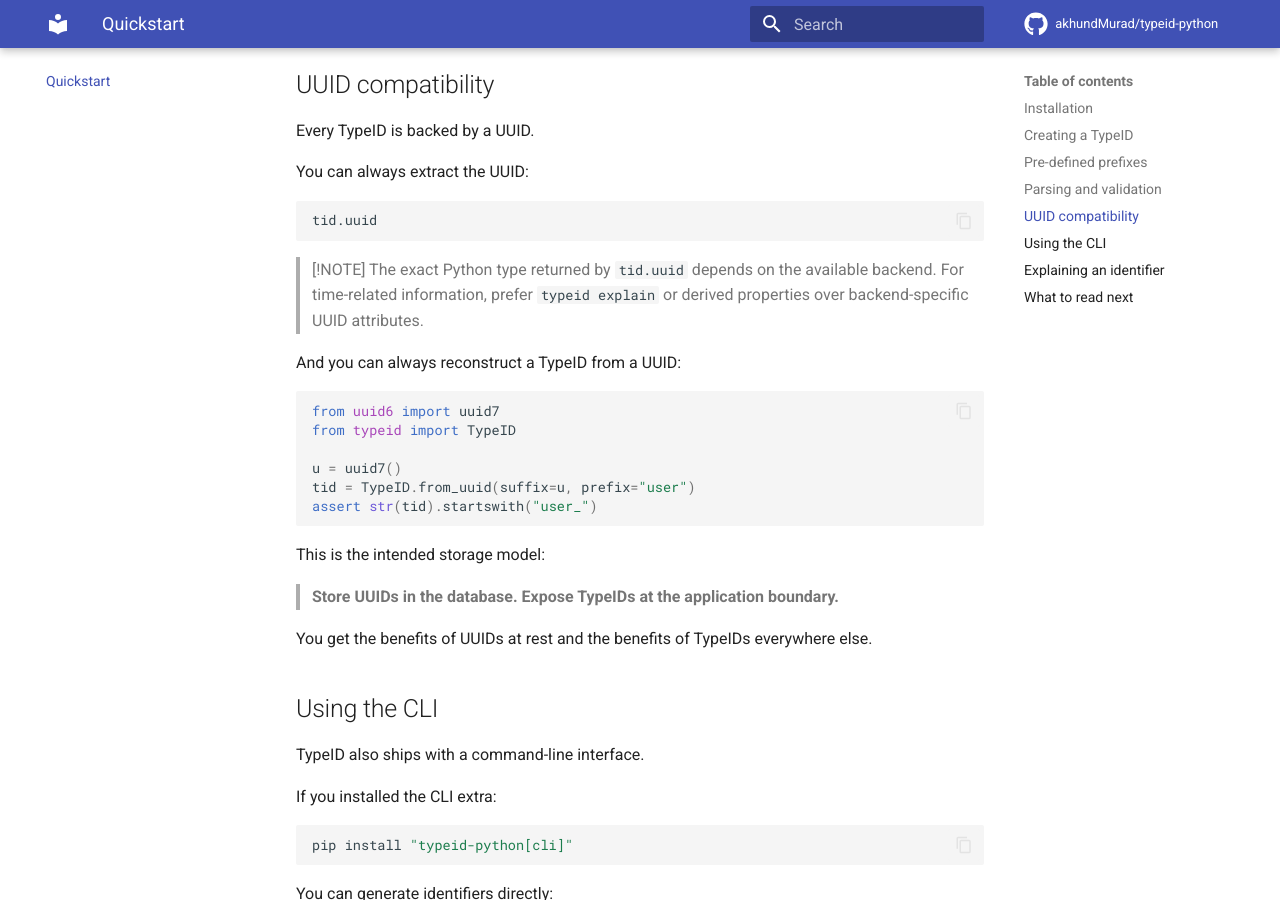
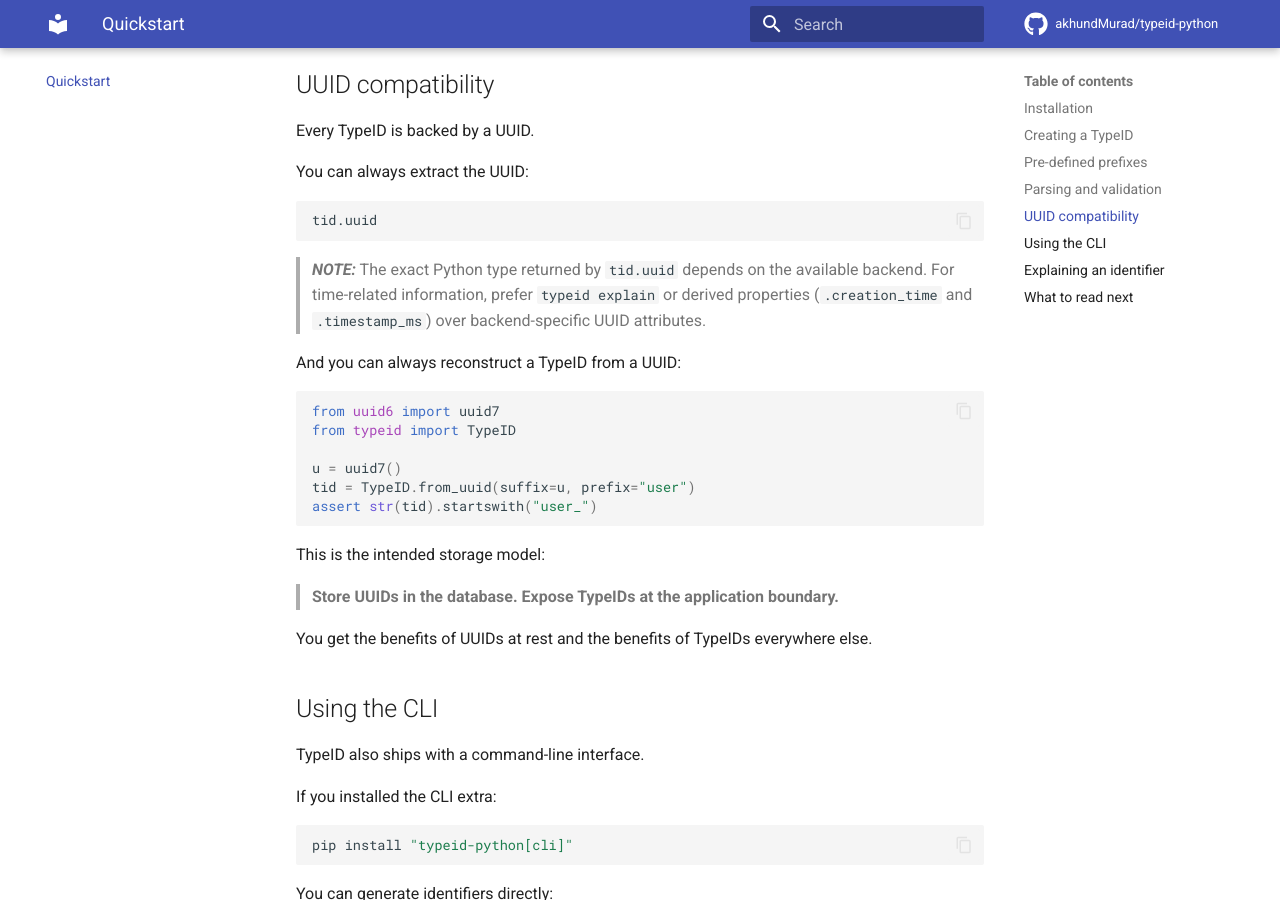
Before and after one commit to akhundMurad/typeid-python, an MkDocs documentation site: the page built from docs/quickstart.md, in a window 1280 px wide and 900 px high, scrolled down 2304 px. Built offline with MkDocs 1.6.1 and Material for MkDocs 9.7.7, drawn with Linux system fonts in a browser that asks for light colours; comment, search, counter and statistics services are not loaded.

Commit message:
docs: add more details

````diff
--- a/docs/quickstart.md
+++ b/docs/quickstart.md
@@ -118,9 +118,9 @@ You can always extract the UUID:
 tid.uuid
 ```
 
-> [!NOTE]
+> **_NOTE:_**
 > The exact Python type returned by `tid.uuid` depends on the available backend.
-> For time-related information, prefer `typeid explain` or derived properties
+> For time-related information, prefer `typeid explain` or derived properties (`.creation_time` and `.timestamp_ms`)
 > over backend-specific UUID attributes.
 
 And you can always reconstruct a TypeID from a UUID:
````
Also changed, not shown: bench/README.md (+2 -2 lines).
